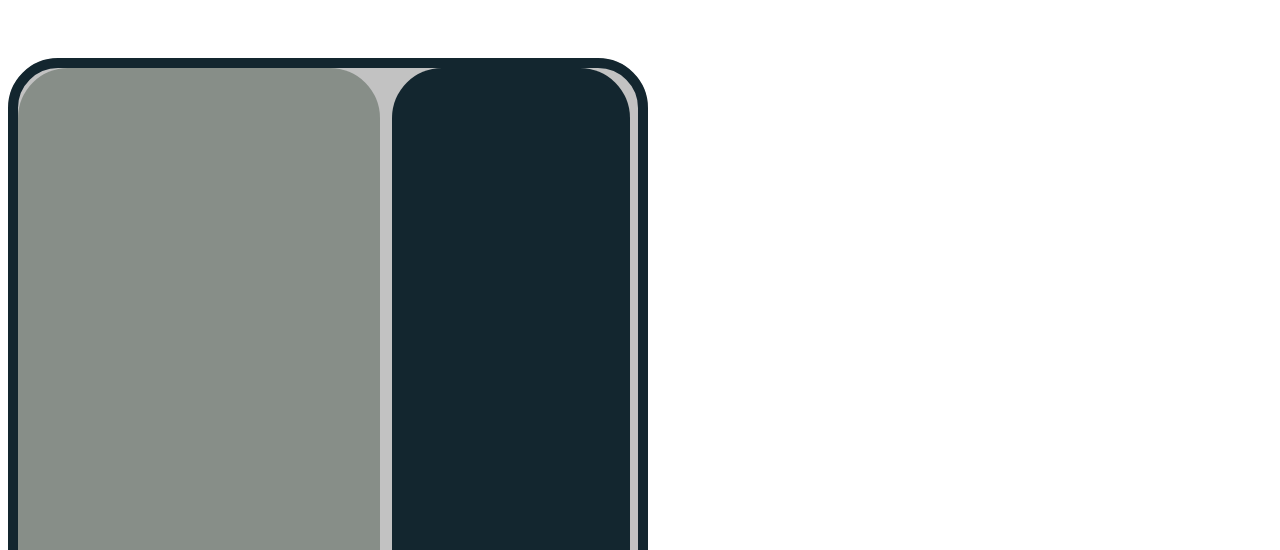
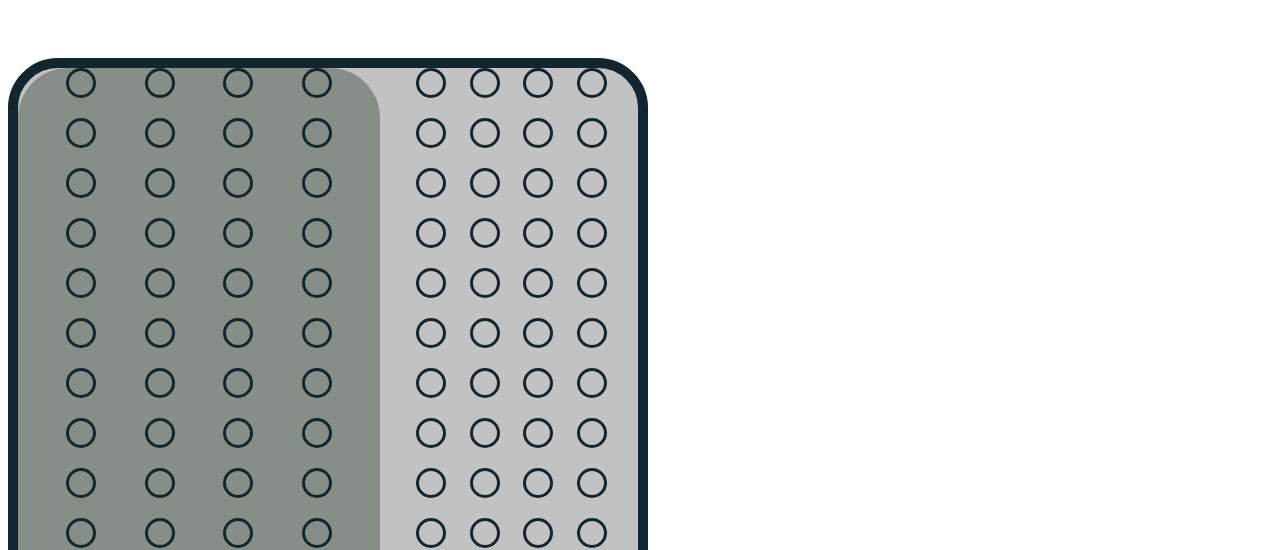
Before and after one commit to sofiapanchaud/codebreaker-game_js, a website: page index.html in a window 1280 px wide. Shown: the part 252-802 px from the top of the page. Drawn offline with nearby package versions, Linux system fonts and the light colour scheme; a web font is replaced by a local one.

Commit message:
set up game board rows

```diff
--- a/index.html
+++ b/index.html
@@ -52,17 +52,17 @@
         <div class="game-board">
             <div class="game-board_outer">
                 <div class="game-board_guesses">
-                    <div class="dots"></div>
+                    <div class="dots-rows"></div>
                 </div>
                 <div class="game-board_hints">
-                    <div class="dots"></div>
+                    <div class="dots-rows"></div>
                 </div>
             </div>
         </div>
         <!-- User's tray to make guess and submit -->
         <div class="game-guess">
             <div class="game-guess_tray">
-                <div class="dots"></div>
+                <div class="dots-row"></div>
             </div>
             <button class="game-guess_submit">Submit</button>
         </div>
--- a/scripts.js
+++ b/scripts.js
@@ -1,5 +1,5 @@
 const app = {};
-
+const colors = ["#cbff30", "#1832d8", "#f8abb3", "#bb02b5", "#fff200", "#cc2936"];
 app.modals = () => {
     const modal = $('.modal');
     const modalBtn = $('.modal-close');
@@ -39,6 +39,21 @@ app.modals = () => {
     })
 }
 
+app.dots = () => {
+    const rowsBoard = '.dots-rows';
+    const row = '.dots-row';
+    const dot = '.dot';
+    const clickDot = '.game-guess_tray .dot';
+
+    for (let i = 0; i < 12; i++){
+        $(rowsBoard).append(`<div class="${row.replace('.', '')}"></div>`);
+    }
+    for (let j = 0; j < 4; j++){
+        $(row).append(`<div class="${dot.replace('.', '')}"></div>`)
+    }
+}
+
 $().ready(() => {
     app.modals();
+    app.dots();
 })
--- a/styles/partials/_game-board.scss
+++ b/styles/partials/_game-board.scss
@@ -1,7 +1,7 @@
 /* Game Board Styles */
 .game{
     &-board{
-        height: 75vh;
+        height: 100vh;
         width: 50vw;
         background-color: $light;
         border-radius: 50px;
@@ -10,20 +10,21 @@
             width: 100%;
             height: 100%;
             border-radius: 50px;
-            div{
-                display: inline-block;
-                height: 100%;
-                border-radius: 50px;
-            }
         }
         &_guesses{
             width: calc(60% - 10px);
             background-color: $grey;
+            border-radius: 50px;
+            display: inline-block;
+            height: 100%;
         }
         &_hints{
             width: calc(40% - 10px);
-            background-color: $dark;
+            background-color: $light;
             margin-left: 10px;
+            border-radius: 50px;
+            display: inline-block;
+            height: 100%;
         }
     }
     &-guess{
@@ -31,7 +32,7 @@
         height: 10vh;
         display: flex;
         justify-content: space-between;
-        background: $dark;
+        background: $light;
         &_tray{
             width: 50%;
         }
@@ -40,3 +41,22 @@
         }
     }
 }
+
+.dots{
+    &-rows{
+        width: 100%;
+    }
+    &-row{
+        width: 100%;
+        height: 50px;
+        display: flex;
+        justify-content: space-evenly;
+    }
+}
+
+.dot{
+    border-radius: 50%;
+    border: 3px solid $dark;
+    width: 30px;
+    height: 30px;
+}
```
Also changed, not shown: styles/styles.css, 1 other file.
